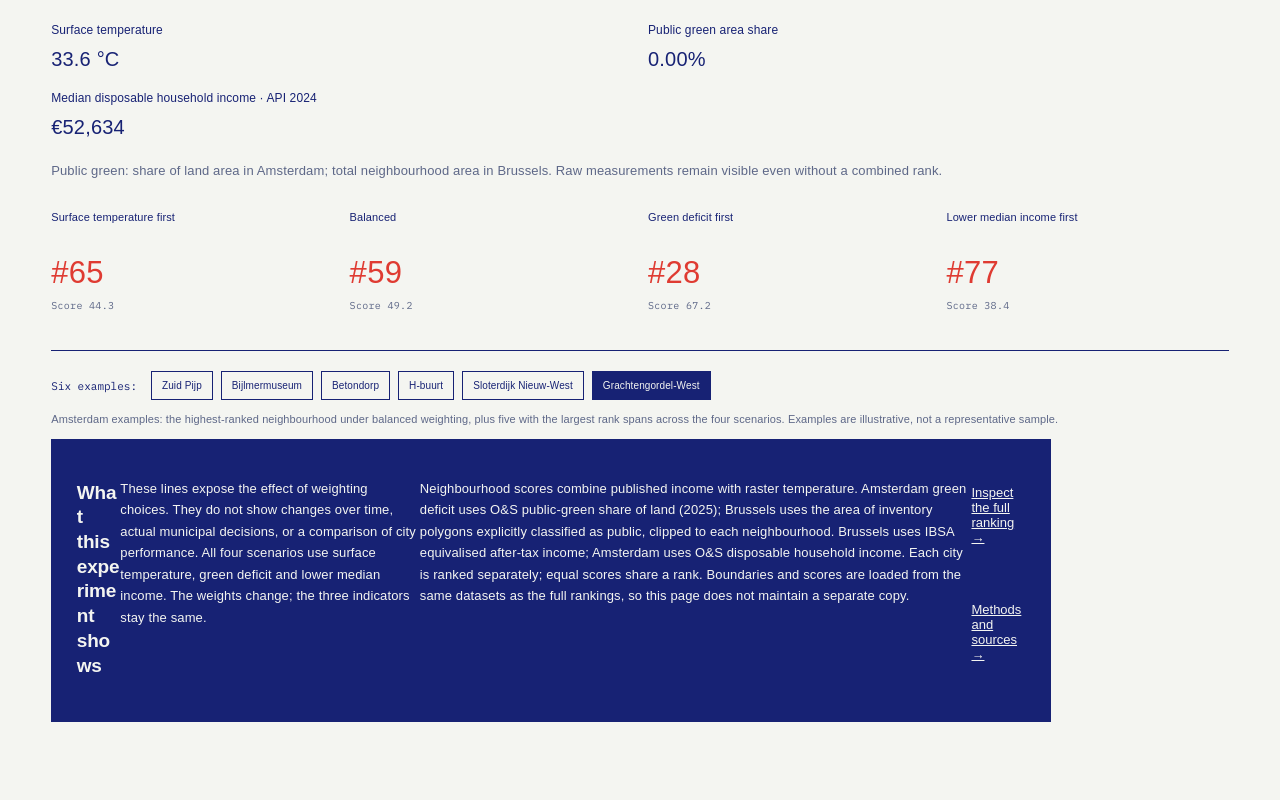
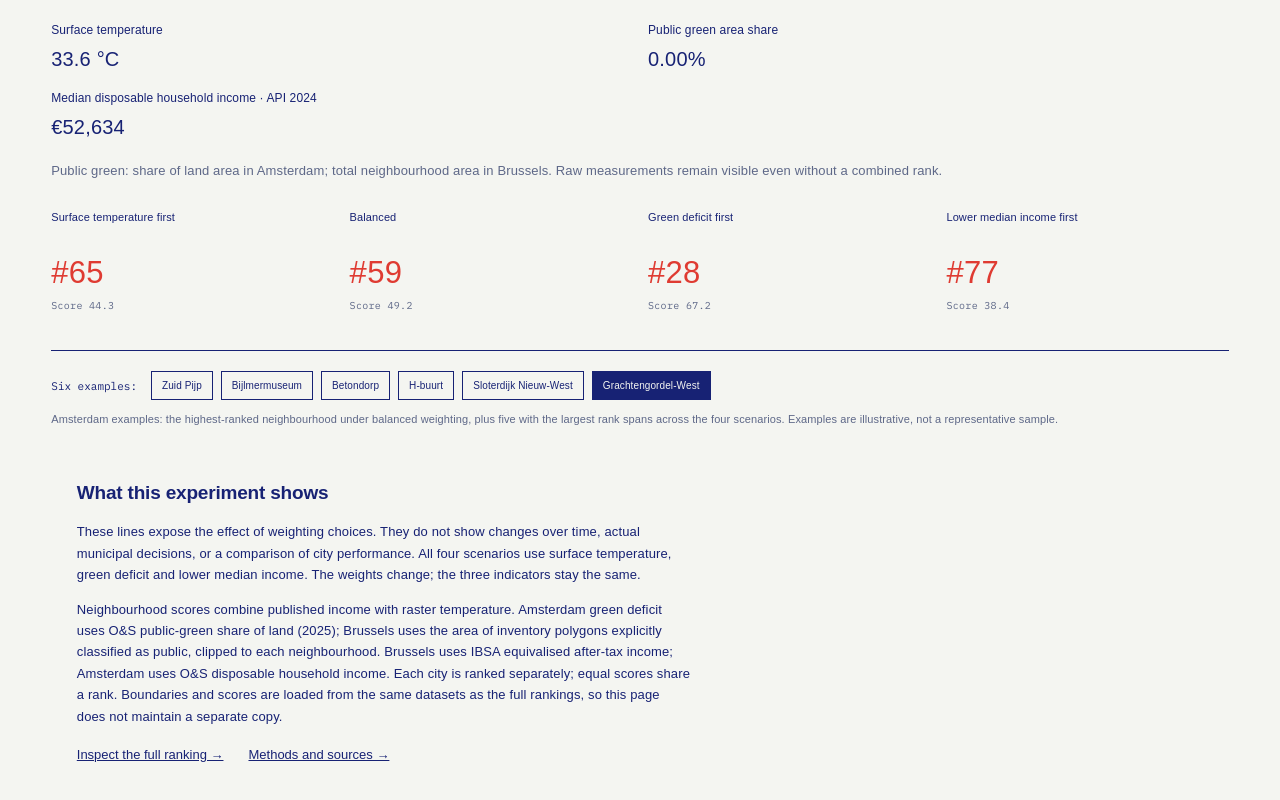
Before and after one commit to polenbicer/spatial_sensitivity_lab, a Next.js app: page /priority-lines in a window 1280 px wide. Shown: the part 2678-3478 px from the top of the page. Before the commit the page ends 3450 px from the top, so only its background shows below. Built offline with nearby package versions, Linux system fonts and the light colour scheme.

Commit message:
Prevent global footer grid from squeezing Priority Lines explanation

```diff
--- a/app/priority-lines/priority-lines.module.css
+++ b/app/priority-lines/priority-lines.module.css
@@ -82,3 +82,9 @@
 .measurements dd { font-size: 20px; line-height: 1.4; margin: 6px 0 0; font-variant-numeric: tabular-nums; }
 .measurements div:last-child { grid-column: 1/-1; }
 .scores dt { line-height: 1.5; min-height: 42px; }
+/* The global footer grid must not squeeze this page's research explanation. */
+.footer { display:block; width:100%; box-sizing:border-box; background:transparent; color:var(--pl-ink); }
+.footer h2 { display:block; width:auto; max-width:none; word-break:normal; overflow-wrap:normal; }
+.footer p { display:block; width:auto; max-width:85ch; word-break:normal; overflow-wrap:normal; }
+.footer > div { width:auto; }
+.footer a { display:inline-block; white-space:normal; word-break:normal; }
```
